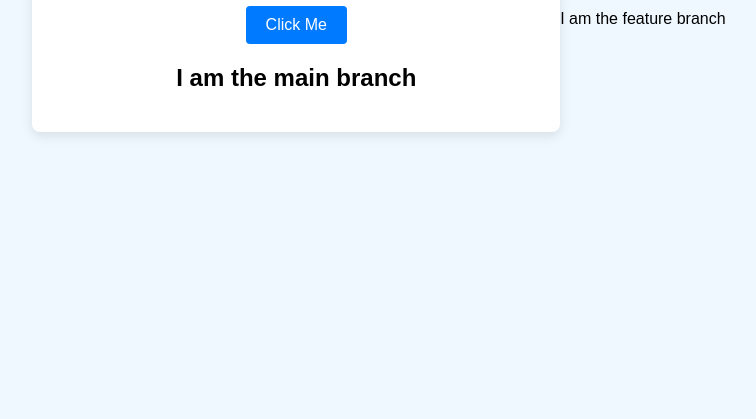
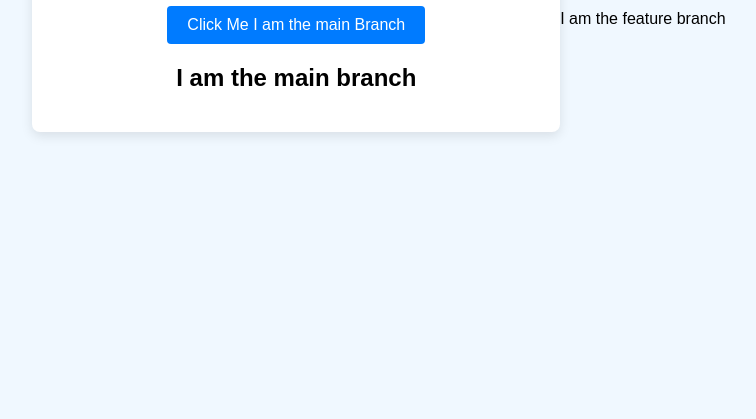
Before and after one commit to Ayush7Rai/Learn, a plain HTML site: page index.html in a window 1280 px wide. Shown: the part 381-800 px from the top of the page, without its empty margins (261-1017 px from the left). Drawn offline with Linux system fonts and the light colour scheme.

Commit message:
button modified main

```diff
--- a/index.html
+++ b/index.html
@@ -9,7 +9,7 @@
 <body>
     <div class="container">
         <h1 id="welcome-message">Welcome to My Basic Web Page</h1>
-        <button id="change-text-btn">Click Me</button>
+        <button id="change-text-btn">Click Me I am the main Branch</button>
         <h2>I am the main branch</h2>
     </div>
 
```
